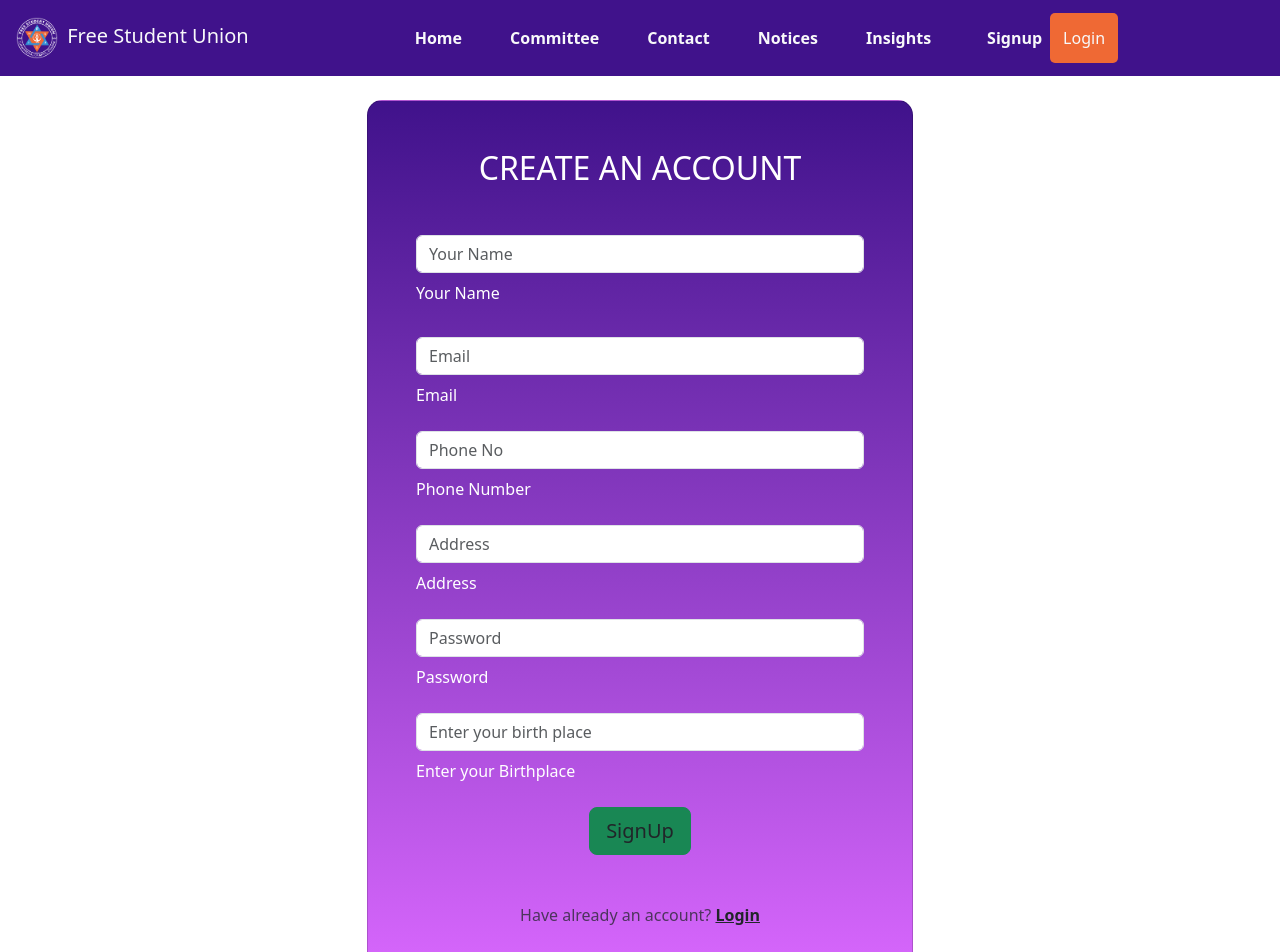
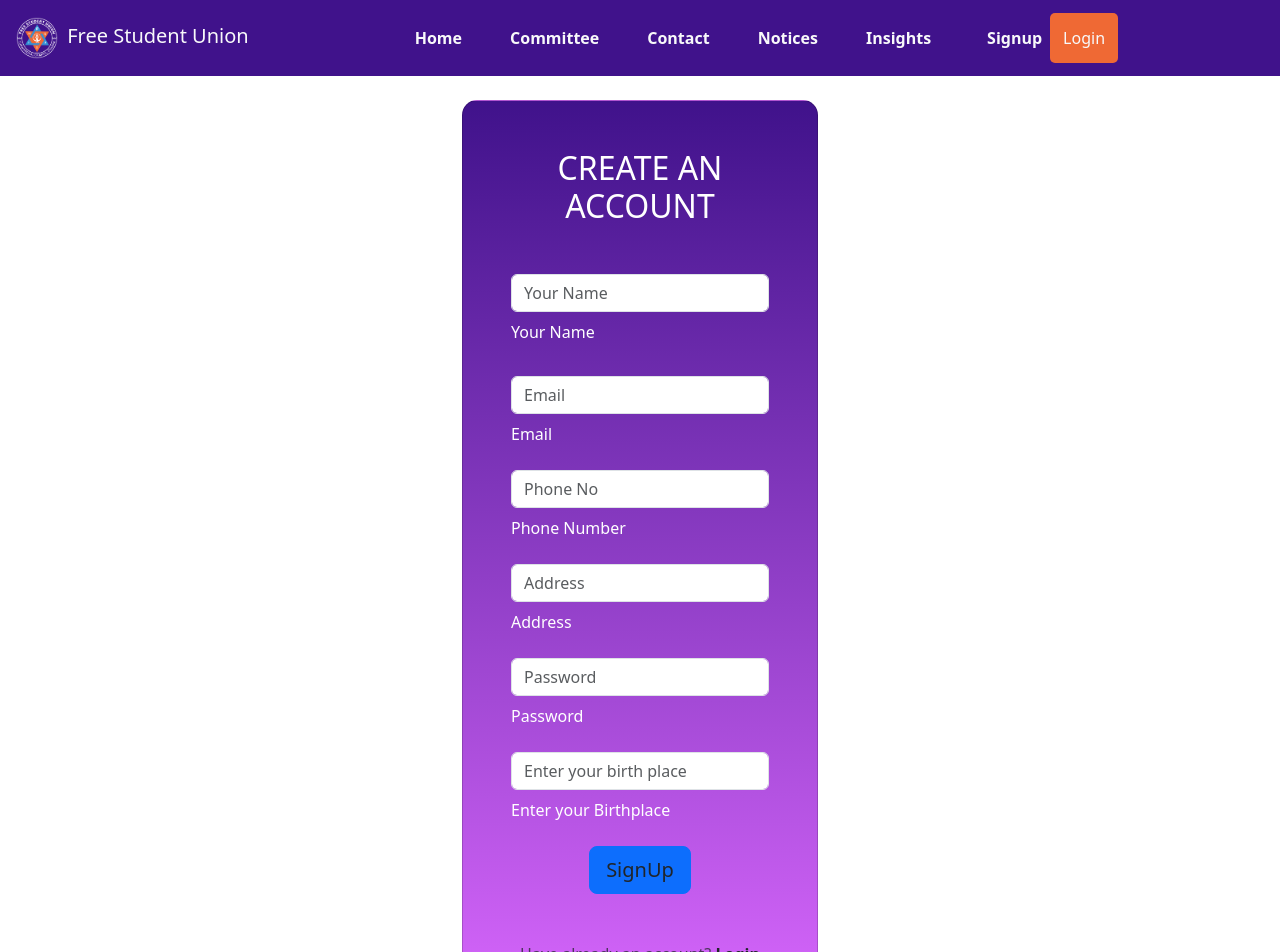
Before and after one commit to Sangyog10/FSU-Website, a React (Create React App) app: page /signup in a window 1280 px wide. Shown: the top 952 px of the page. Built offline with nearby package versions, Linux system fonts and the light colour scheme.

Commit message:
some changes

```diff
--- a/src/pages/signup/Signup.js
+++ b/src/pages/signup/Signup.js
@@ -117,7 +117,7 @@ const Signup = () => {
           <div className="mask d-flex align-items-center h-100 gradient-custom-3 ">
             <div className="container h-100">
               <div className="row d-flex justify-content-center align-items-center h-100">
-                <div className="col-12 col-md-9 col-lg-7 col-xl-6">
+                <div className="col-12 col-md-9 col-lg-7 col-xl-4">
                   <div
                     className="card"
                     style={{
@@ -233,7 +233,7 @@ const Signup = () => {
                       <div className="d-flex justify-content-center">
                         <button
                           type="submit"
-                          className="btn btn-success btn-block btn-lg gradient-custom-4 text-body"
+                          className="btn btn-primary btn-block btn-lg gradient-custom-4 text-body"
                         >
                           SignUp
                         </button>
```
